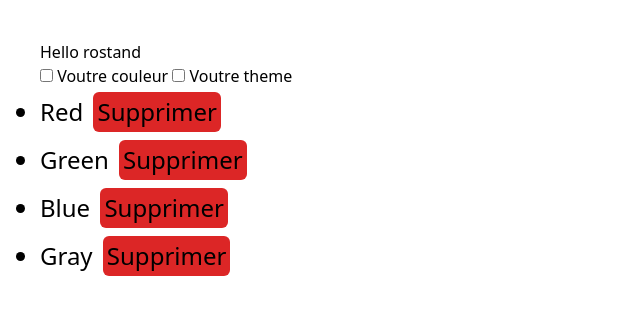
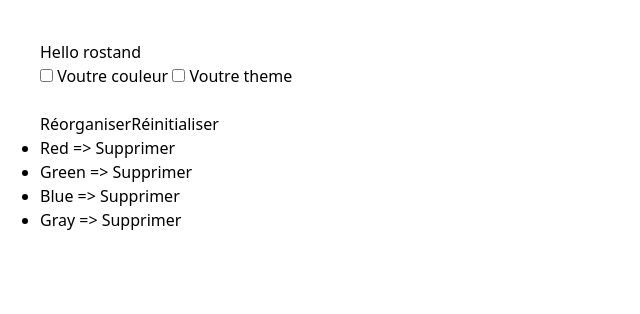
Before and after one commit to rosto-infinity/vuejs-cours03, a Vue app: page / in a window 1280 px wide. Shown: the top 314 px of the page, without its empty margins (0-640 px from the left). Built offline with nearby package versions, Linux system fonts and the light colour scheme.

Commit message:
Réorganiser et  Réinitialiser

```diff
--- a/src/App.vue
+++ b/src/App.vue
@@ -1,6 +1,6 @@
 <template>
  <h1>Hello rostand</h1>
-<Checkbox/>
+<Checkbox/> <br><br>
 <Liste/>
 </template>
 
--- a/src/Liste.vue
+++ b/src/Liste.vue
@@ -1,22 +1,30 @@
 <template>
+  <button @click="sortColors()">Réorganiser</button>
+  <button @click="resetColors()">Réinitialiser</button>
   <ul class="list-disc">
-    <li class="text-2xl" v-for="color in colors">
-    {{ color }} <button @click="deleteColor(color)"
-    class="bg-red-600 m-1 p-1 rounded-md">Supprimer</button>
+    <li v-for="color in colors" :key="color">
+      {{ color }} <button @click="deleteColor(color)"> => Supprimer</button>
     </li>
   </ul>
 </template>
 
 <script setup>
-import {ref} from 'vue'
-  const colors = ref([
-    "Red",
-    "Green",
-     "Blue",
-      "Gray"
-  ]);
+import { ref } from "vue";
 
-  const deleteColor = (color)=>{
-    colors.value = colors.value.filter(col => col !== color)
-  }
+// État initial des couleurs
+const initialColors = ["Red", "Green", "Blue", "Gray"];
+const colors = ref([...initialColors]); // Copie de l'état initial
+
+const deleteColor = (color) => {
+  colors.value = colors.value.filter((col) => col !== color);
+};
+
+const sortColors = () => {
+  colors.value.sort((a, b) => (a > b ? 1 : -1));
+};
+
+// Fonction pour réinitialiser les couleurs
+const resetColors = () => {
+  colors.value = [...initialColors]; // Réinitialise à l'état initial
+};
 </script>
```
